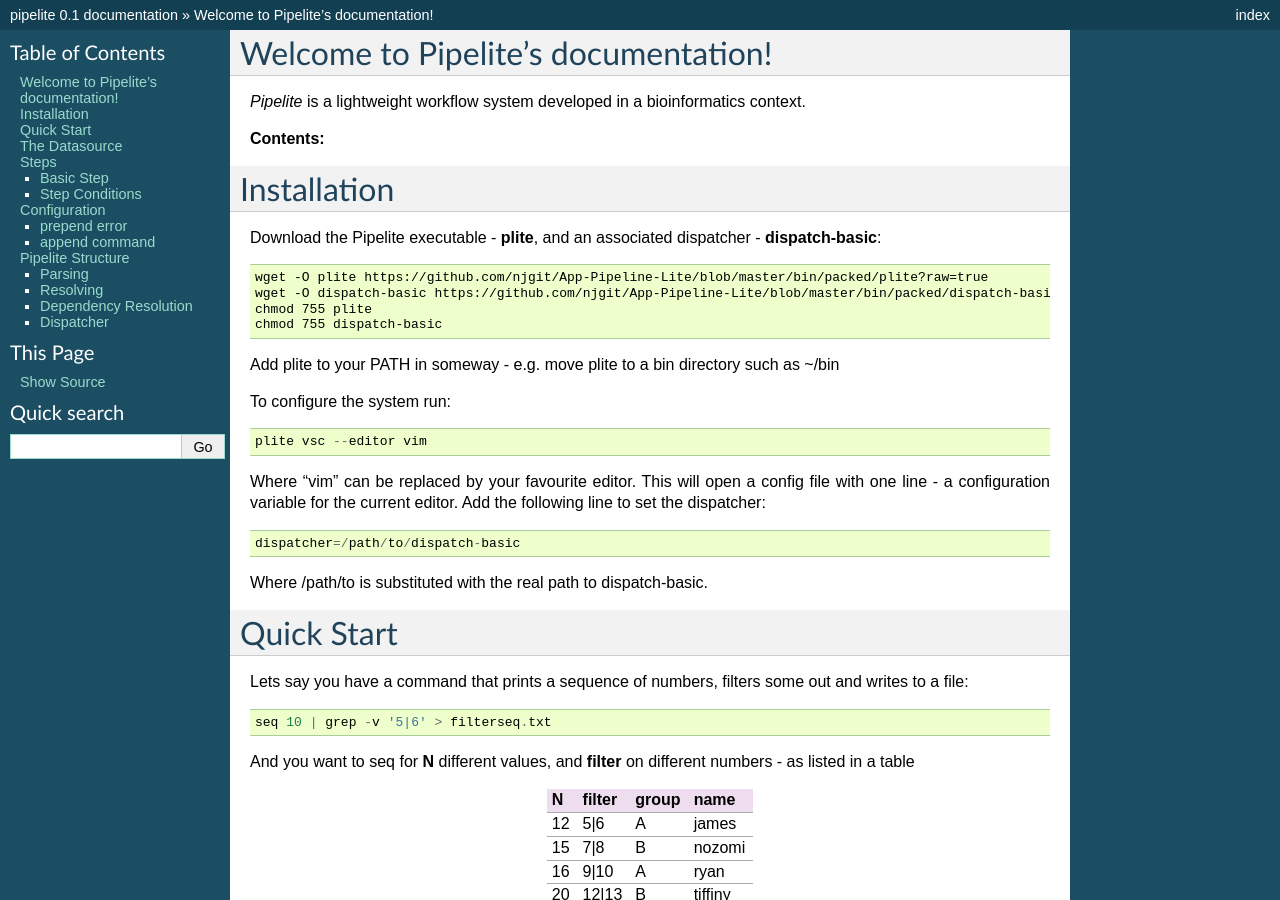
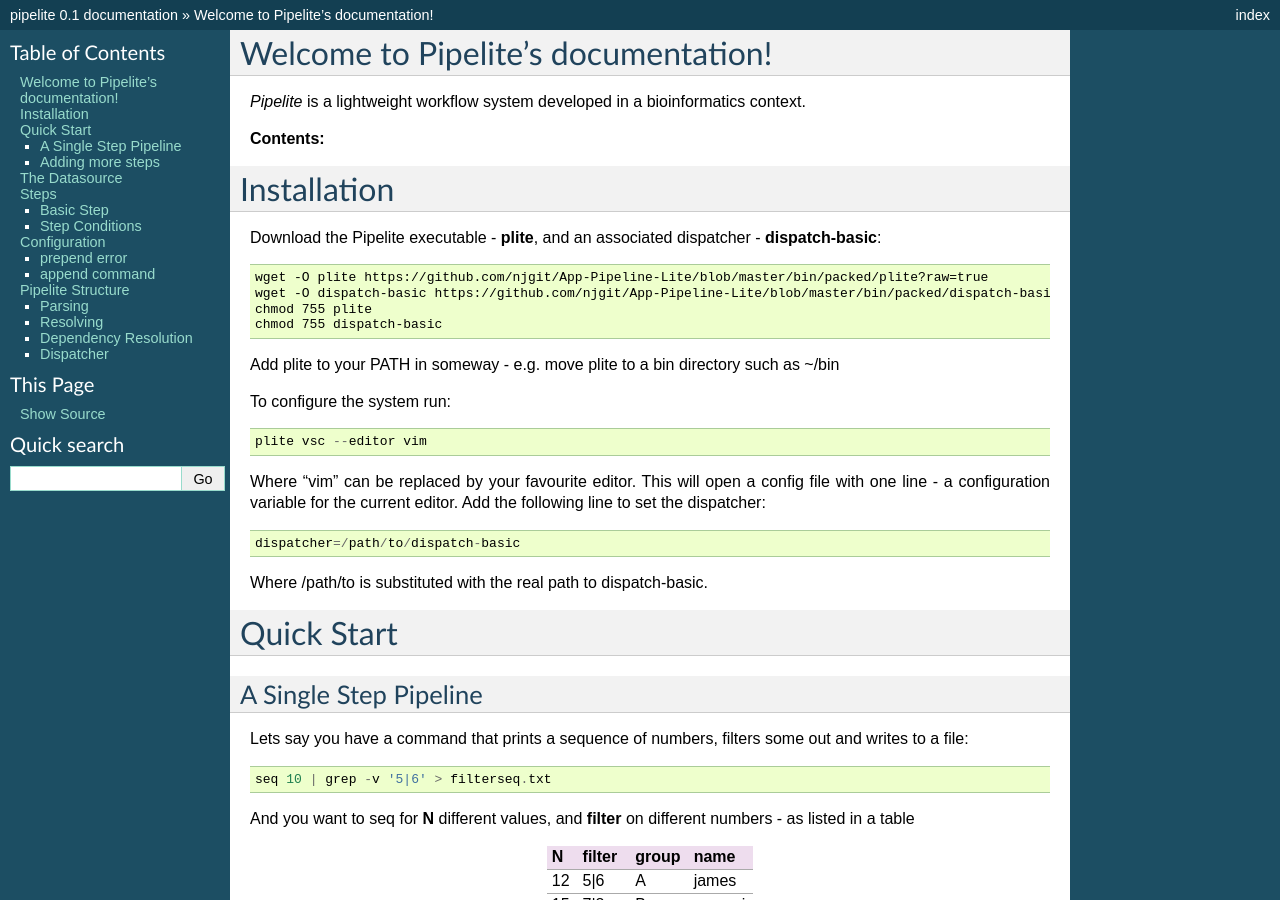
Before and after one commit to njgit/App-Pipeline-Lite, a Sphinx documentation site: the page built from docs/index.rst, in a window 1280 px wide and 900 px high. Built offline with Sphinx 7.4.7, drawn with Linux system fonts in a browser that asks for light colours; pages that are not in the unit, such as notebooks, are missing from menus.

Commit message:
more docs

```diff
--- a/docs/index.rst
+++ b/docs/index.rst
@@ -43,11 +43,12 @@ Where /path/to is substituted with the real path to dispatch-basic.
 Quick Start
 ===========
 
+A Single Step Pipeline
+----------------------
+
 Lets say you have a command that prints a sequence of numbers, filters some out and writes to a file::
 
-
     seq 10 | grep -v '5|6' > filterseq.txt
-
 
 And you want to seq for **N** different values, and **filter** on different numbers - as listed in
 a table
@@ -67,7 +68,6 @@ a table
 Create a new pipeline directory and a set of skeleton files::
 
     plite new filter-seq
-
 
 View the default pipeline file located in filter-seq/filter-seq.pipeline::
 
@@ -147,6 +147,11 @@ use the -m switch (or --smoke-test)::
 This still produces the raw "command file" that allows you to inspect what will be run.
 
 
+Adding more steps
+-----------------
+
+
+
 
 The Datasource
 ==============
```
